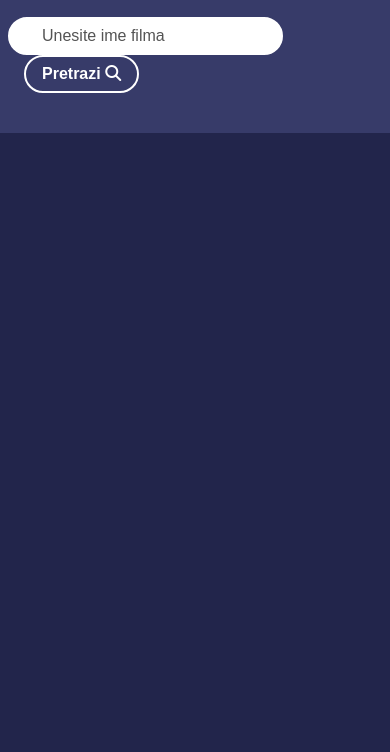
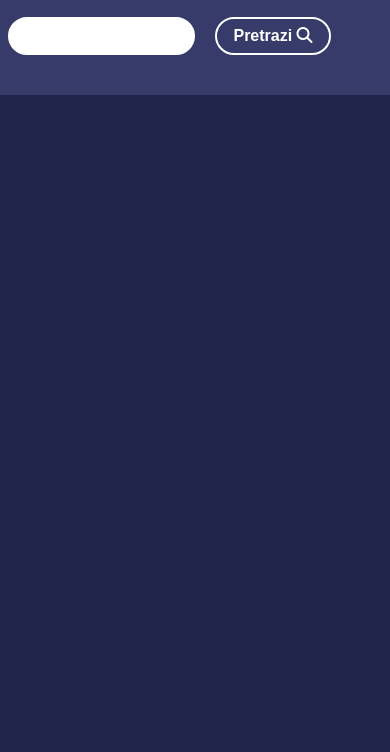
Before and after one commit to starzje/Sandbox_Movie-search_API, a plain HTML site: page index.html in a window 390 px wide. Shown: the part 92-844 px from the top of the page. Drawn offline with Linux system fonts and the light colour scheme.

Commit message:
mobile-fix

```diff
--- a/src/styles.css
+++ b/src/styles.css
@@ -124,3 +124,14 @@ img {
 .summary {
  display: block
 }
+
+@media screen and (max-width: 600px) {
+ #search {
+  width: 50%;
+
+ }
+
+ .search::placeholder {
+  color: #fff;
+ }
+}
```
